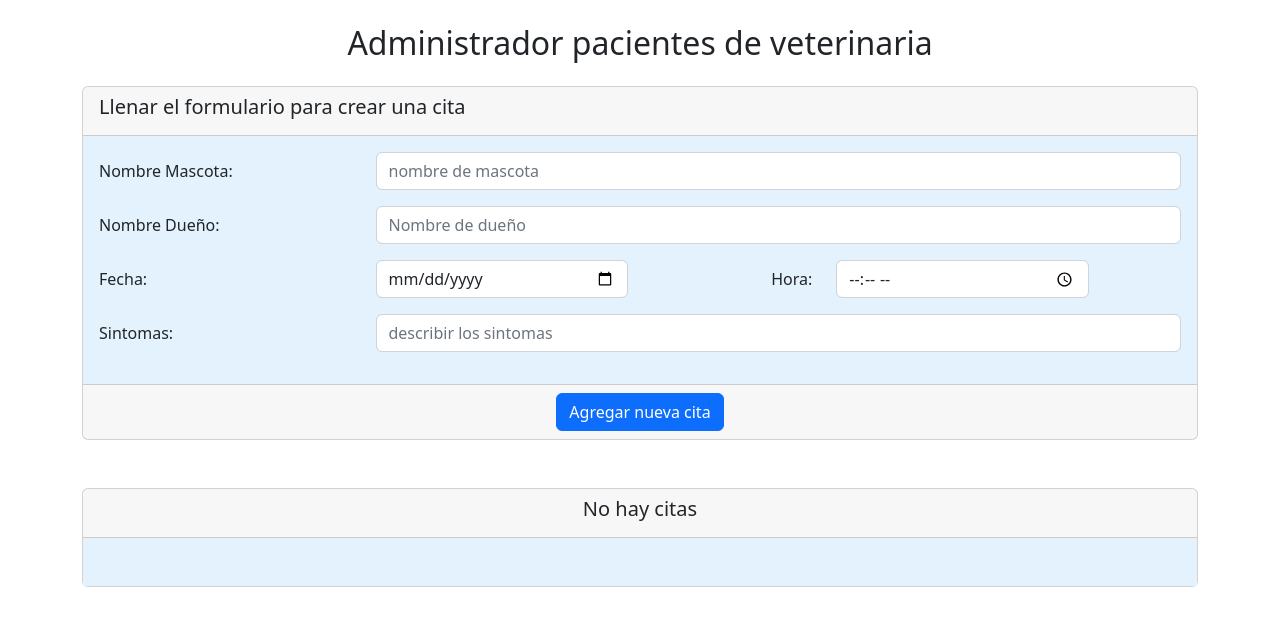
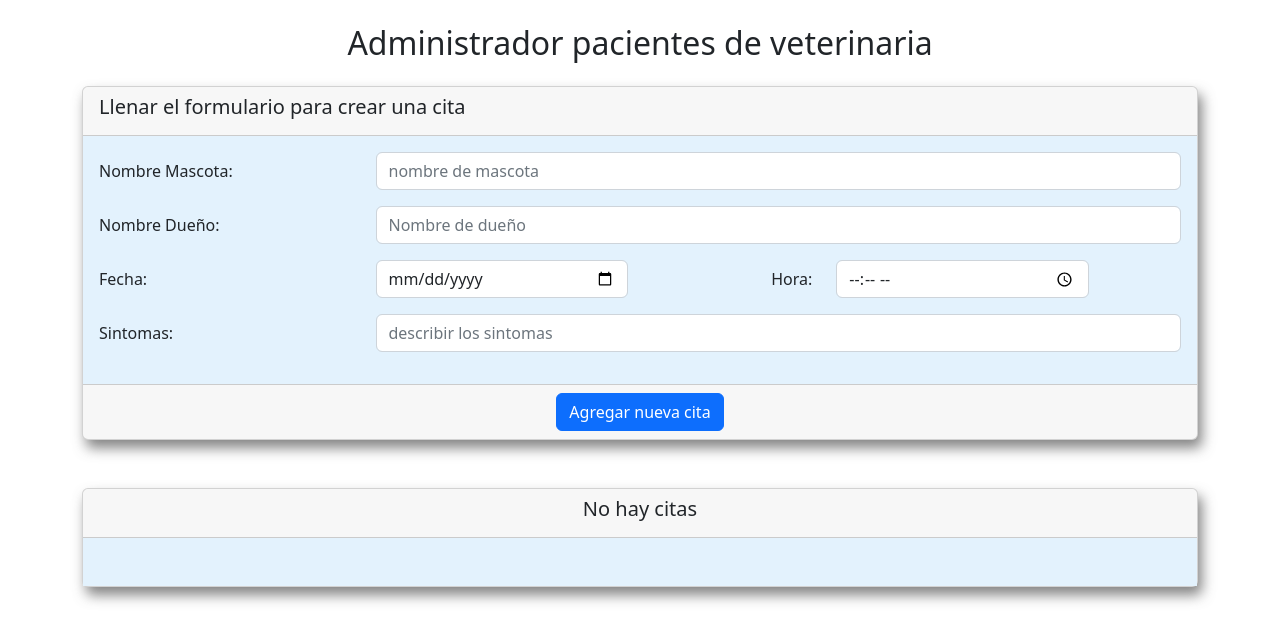
Before and after one commit to carlosmsx/c2i-tp-react-ejercicio9, a React (Create React App) app: page / in a window 1280 px wide. Shown: the top 642 px of the page. Built offline with nearby package versions, Linux system fonts and the light colour scheme.

Commit message:
agregadas sombras al form y lista de citas

```diff
--- a/src/components/Citas.jsx
+++ b/src/components/Citas.jsx
@@ -4,7 +4,7 @@ import './citas.css'
 
 const Citas = () => {
     return (
-        <Card className="mt-5">
+        <Card className="mt-5 cardShadow">
             <Card.Header className="text-center"><h5>No hay citas</h5></Card.Header>
             <Card.Body className="fondoLista">
                 <p></p>
--- a/src/components/Formulario.jsx
+++ b/src/components/Formulario.jsx
@@ -10,7 +10,7 @@ import Citas from './Citas'
 const Formulario = () => {
     return (
         <div className="container">
-            <Card>
+            <Card className="cardShadow">
                 <Card.Header><h5>Llenar el formulario para crear una cita</h5></Card.Header>
                 <Card.Body className="fondoFormulario">
                     <Form>
--- a/src/components/citas.css
+++ b/src/components/citas.css
@@ -1,3 +1,7 @@
 .fondoLista {
     background-color: rgb(227, 242, 253);
 }
+
+.cardShadow {
+    box-shadow: 0.25rem 0.5rem 0.8rem 0 rgb(80,80,80,70%);
+}
--- a/src/components/formulario.css
+++ b/src/components/formulario.css
@@ -6,6 +6,10 @@
     text-align: end;
 }
 
+.cardShadow {
+    box-shadow: 0.25rem 0.5rem 0.8rem 0 rgb(80,80,80,70%);
+}
+
 @media (max-width: 575px) {
     .textJustify {
         text-align: start;
```
